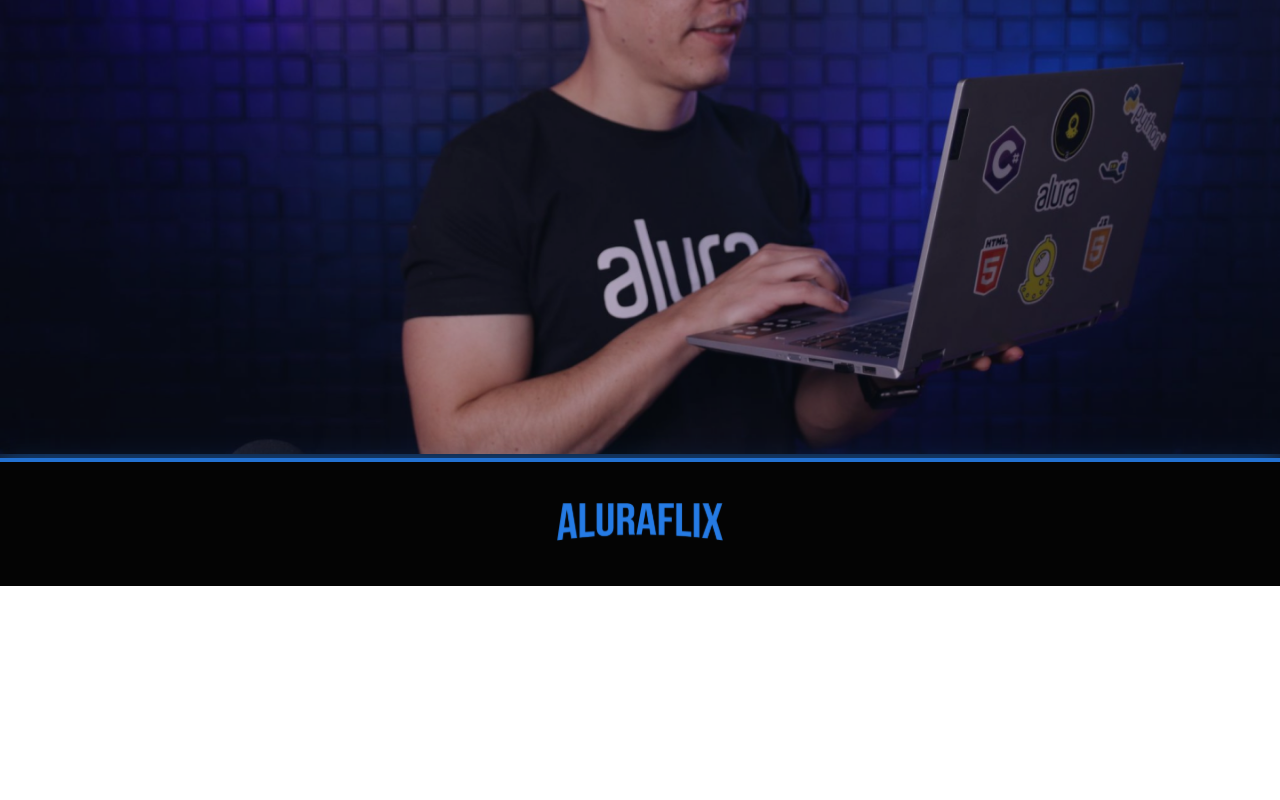
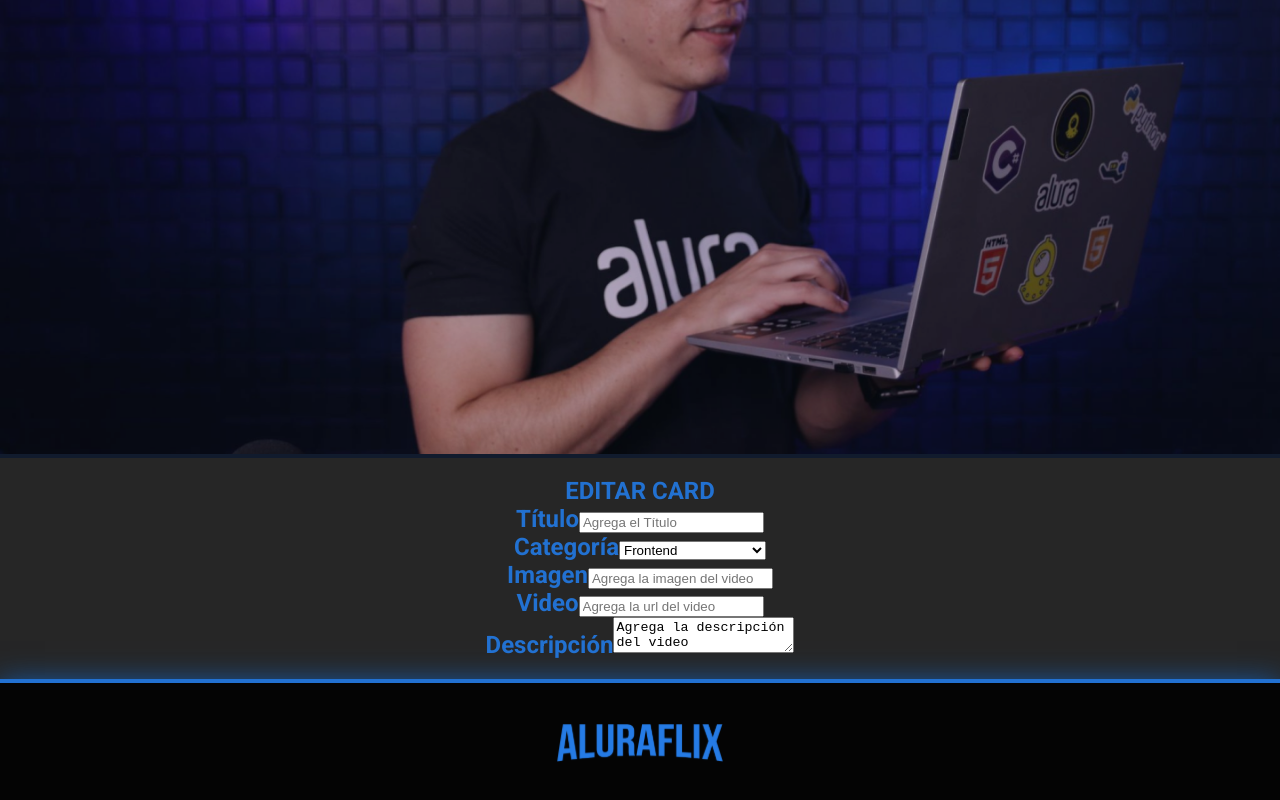
Before and after one commit to GabiiF/Aluraflix, a React (Create React App) app: page / in a window 1280 px wide. Shown: the part 408-1208 px from the top of the page. Before the commit the page ends 994 px from the top, so only its background shows below. Built offline with nearby package versions, Linux system fonts and the light colour scheme.

Commit message:
agrego componentes de formulario y sus campos

```diff
--- a/src/App.js
+++ b/src/App.js
@@ -1,13 +1,16 @@
 import './App.css';
 import Header from "./componentes/Header/Header.js";
 import Banner from "./componentes/Banner/Banner.js";
+import Formulario from "./componentes/Formulario/Formulario.js";
 import Footer from "./componentes/Footer/Footer.js";
+
 function App() {
   return (
     <div className="App">
 
       <Header/>
       <Banner/>
+      <Formulario />
       <Footer/>
     </div>
   );
--- /dev/null
+++ b/src/componentes/CampoTexto/index.js
@@ -0,0 +1,9 @@
+import './CampoTexto.css'
+
+const CampoTexto =(props)=>{
+    return <div className='campo-texto'>
+        <label>{props.titulo}</label>
+        <input placeholder={props.placeholder}></input>
+    </div>
+}
+export default CampoTexto
--- /dev/null
+++ b/src/componentes/Formulario/Formulario.css
@@ -0,0 +1,6 @@
+.formulario{
+    font-family: "Roboto", sans-serif;
+    font-weight: 800;
+    color: #2271D1;
+
+}
--- /dev/null
+++ b/src/componentes/Formulario/Formulario.js
@@ -0,0 +1,20 @@
+import './Formulario.css';
+import CampoTexto from "../CampoTexto/index.js";
+import ListaOpciones from '../ListaOpciones/index.js';
+import TextArea from '../TextArea/index.js';
+
+const Formulario = ()=>{
+    return <section className='formulario'>
+        <form>
+            <h2>
+            EDITAR CARD
+            <CampoTexto titulo="Título" placeholder="Agrega el Título"/>
+            <ListaOpciones />
+            <CampoTexto titulo="Imagen" placeholder="Agrega la imagen del video"/>
+            <CampoTexto titulo="Video" placeholder="Agrega la url del video"/>
+            <TextArea titulo="Descripción" placeholder="Agrega la descripción del video"/>
+            </h2>
+        </form>
+        </section>
+}
+export default Formulario
--- /dev/null
+++ b/src/componentes/ListaOpciones/index.js
@@ -0,0 +1,20 @@
+import './ListaOpciones.css';
+
+const ListaOpciones = ()=>{
+    const categorias =[
+        "Frontend",
+        "Backend",
+        "Innovación y Gestión"
+    ]
+
+
+    return <div className="lista-opciones">
+        <label>Categoría</label>
+        <select>
+            {categorias.map((categoria,index)=>{
+                return <option key={index}>{categoria}</option>
+            })}
+        </select>
+    </div>
+}
+export default ListaOpciones
--- /dev/null
+++ b/src/componentes/TextArea/index.js
@@ -0,0 +1,9 @@
+import './TextArea.css'
+
+const TextArea = (props)=>{
+    return <div>
+        <label>{props.titulo}</label>
+        <textarea>{props.placeholder}</textarea>
+    </div>
+}
+export default TextArea
```
Also changed, not shown: src/componentes/CampoTexto/CampoTexto.css (added), src/componentes/ListaOpciones/ListaOpciones.css (added), src/componentes/TextArea/TextArea.css (added).
